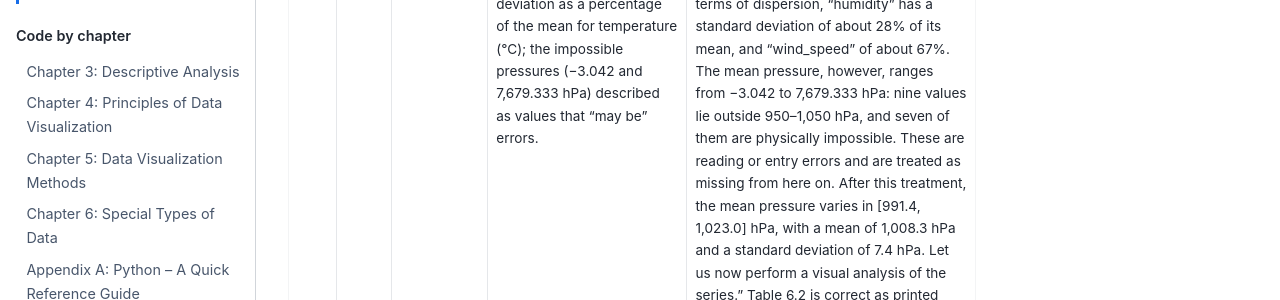
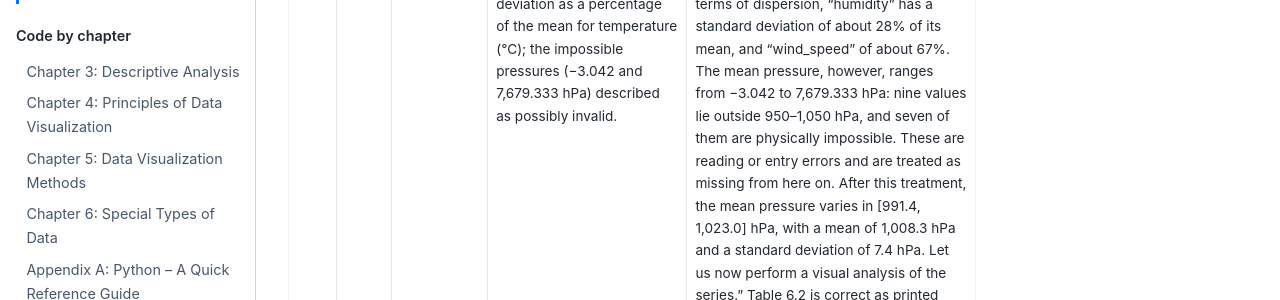
Before and after one commit to lndecastro/EDA-Book, a Jupyter Book: the page built from book/errata.md, in a window 1280 px wide and 900 px high, scrolled down 4624 px. Shown: the part 376-676 px from the top of the window. Built offline with Jupyter Book 1.0.4 settings and Sphinx 7.4.7 and the Sphinx Book theme 1.1.4, drawn with Linux system fonts in a browser that asks for light colours; some of the changed text lies outside the part shown.

Commit message:
Errata v1.2

```diff
--- a/book/errata.md
+++ b/book/errata.md
@@ -48,7 +48,7 @@ Statements, values or formulas that are wrong.
 | <a id="e57"></a>**E57** | 145 | Sec. 5.1.2, last para. | "The position of the median (Q2) within the boxplot gives an idea of the spread of the middle 50% of the values." | "… gives an idea of the symmetry of the middle 50% of the values; the length of the box (IQR) shows their spread." |
 | <a id="e58"></a>**E58** | 146 | Sec. 5.1.3 | "outliers appear out of the violin body". | "…and extreme values appear as long, narrow tails of the violin body." With default settings, every observation lies inside the violin, so outliers cannot appear outside it. |
 | <a id="e59"></a>**E59** | 147 | Sec. 5.1.3, last para. | A value "significantly smaller than the lower whisker … was not small enough to be marked as an outlier". | "Note that there is one sepal length value for the Iris-virginica species that lies well below the others: it is marked as an outlier (open circle) in the boxplot, and it falls within the lower tail of the violin." Figure 5.5 is correct as printed. |
-| <a id="e61"></a>**E61** | 190 | Sec. 6.1.3, para. 2 | Wind speed and mean pressure averages near their minima said to suggest "drier weather with few wind blows"; standard deviation as a percentage of the mean for temperature (°C); the impossible pressures (−3.042 and 7,679.333 hPa) described as values that "may be" errors. | Replace from "The “humidity” follows…" to the end of the paragraph with: "The “humidity” follows a similar trend, while the “wind_speed” average is closer to its minimal value than to its maximal one. In terms of dispersion, “humidity” has a standard deviation of about 28% of its mean, and “wind_speed” of about 67%. The mean pressure, however, ranges from −3.042 to 7,679.333 hPa: nine values lie outside 950–1,050 hPa, and seven of them are physically impossible. These are reading or entry errors and are treated as missing from here on. After this treatment, the mean pressure varies in [991.4, 1,023.0] hPa, with a mean of 1,008.3 hPa and a standard deviation of 7.4 hPa. Let us now perform a visual analysis of the series." Table 6.2 is correct as printed (raw data). |
+| <a id="e61"></a>**E61** | 190 | Sec. 6.1.3, para. 2 | Wind speed and mean pressure averages near their minima said to suggest "drier weather with few wind blows"; standard deviation as a percentage of the mean for temperature (°C); the impossible pressures (−3.042 and 7,679.333 hPa) described as possibly invalid. | Replace from "The “humidity” follows…" to the end of the paragraph with: "The “humidity” follows a similar trend, while the “wind_speed” average is closer to its minimal value than to its maximal one. In terms of dispersion, “humidity” has a standard deviation of about 28% of its mean, and “wind_speed” of about 67%. The mean pressure, however, ranges from −3.042 to 7,679.333 hPa: nine values lie outside 950–1,050 hPa, and seven of them are physically impossible. These are reading or entry errors and are treated as missing from here on. After this treatment, the mean pressure varies in [991.4, 1,023.0] hPa, with a mean of 1,008.3 hPa and a standard deviation of 7.4 hPa. Let us now perform a visual analysis of the series." Table 6.2 is correct as printed (raw data). |
 | <a id="e62"></a>**E62** | 191–194 | Secs. 6.1.4.1–6.1.4.4, Code 6.1, Figs. 6.1–6.4 | Mean pressure described as "almost constant" with outliers and "almost no correlation" with the other variables; figures drawn with the invalid values. | With the nine suspect values treated as missing (Code 6.1 adds the screening step), the mean pressure follows a seasonal cycle in reverse phase with temperature (higher in winter), is bimodal, shows no box-plot outliers, and is strongly negatively correlated with the mean temperature (r = −0.88; weaker with humidity, 0.33, and wind speed, −0.29). With the invalid values included, these correlations appear close to zero (−0.04, 0.00, −0.02). Figures 6.1–6.4 are redrawn. |
 | <a id="e65"></a>**E65** | 232 | Sec. 6.3.5.1, connected components | "a subset of nodes … in which each node is connected to every other node". | For an undirected graph: "a maximal set of nodes in which every pair is joined by a path" (direct links between all pairs would form a clique). |
 | <a id="e67"></a>**E67** | 263 | Sec. 7.3, item 3 | "green is generally accessible to individuals with color vision deficiencies". | Red–green deficiency is the most common type, so green and red should not be used as the only contrast. Pair color with labels or icons, or use a blue–orange palette. |
```
Also changed, not shown: other parts of book/errata.md (+5 -5 lines), 1 other file.
